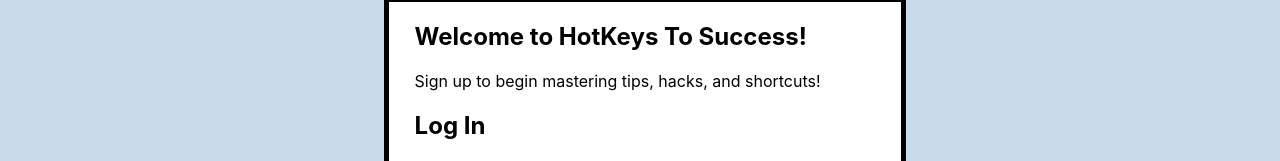
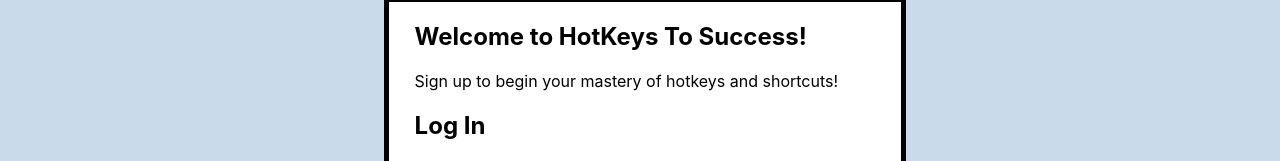
Before and after one commit to mkenton/hotkeys-to-success, a React (Create React App) app: page /lessons in a window 1280 px wide. Shown: the part 211-372 px from the top of the page. Built offline with nearby package versions, Linux system fonts and the light colour scheme.

Commit message:
lessoncontainer and lesson components

```diff
--- a/package.json
+++ b/package.json
@@ -14,7 +14,7 @@
     "web-vitals": "^1.1.2"
   },
   "scripts": {
-    "start": "react-scripts start",
+    "start": "PORT=3001 react-scripts start",
     "build": "react-scripts build",
     "test": "react-scripts test",
     "eject": "react-scripts eject"
--- a/src/App.js
+++ b/src/App.js
@@ -8,6 +8,7 @@
 import Button from './styles/Button';
 import NavBar from './components/NavBar'
 import CheatSheet from './components/CheatSheet'
+import LessonContainer from './components/LessonContainer';
 // import { BrowserRouter, Switch, Route, Link, Redirect } from 'react-router-dom';
 
 
@@ -55,22 +56,6 @@
     }
   }, []);
 
-  //   if (loggedIn) {
-  //     return (
-  //       <Home user={user}/>
-  //         )
-  //  }
-  //         else {
-  // return (
-  //     <div className="main-div">{
-  //       loggedIn ? (
-  //   <Home user={user} />
-  //   ):
-  //         <Login setCurrentUser={setCurrentUser} url={url}/>
-  // }
-  // </div>
-
-
 
   if (loggedIn) {
     return (
@@ -81,6 +66,9 @@
           <Switch>
             <Route path="/cheat_sheet">
               <CheatSheet user={user}/>
+            </Route>
+            <Route path="/lessons">
+              <LessonContainer/>
             </Route>
             <Route exact path="/">
               <Home user={user} />
@@ -99,7 +87,7 @@
         <Header />
         <div className="form-container" >
           <h2>Welcome to HotKeys To Success!</h2>
-          <p>Sign up to begin mastering tips, hacks, and shortcuts!</p>
+          <p>Sign up to begin your mastery of hotkeys and shortcuts!</p>
           {showLogin ? (
             <>
 
--- /dev/null
+++ b/src/components/Lesson.js
@@ -0,0 +1,9 @@
+function Lesson() {
+
+    return (
+        <div className="lesson">
+       <h1>Lesson</h1>
+       </div>
+    )
+}
+export default Lesson
--- a/src/components/LessonContainer.js
+++ b/src/components/LessonContainer.js
@@ -1,7 +1,12 @@
+import Lesson from './Lesson'
+
 function LessonContainer() {
 
     return (
+        <div className="lesson-container">
        <h1>LessonContainer</h1>
+       <Lesson/>
+       </div>
     )
 }
 export default LessonContainer
--- a/src/components/Login.js
+++ b/src/components/Login.js
@@ -4,7 +4,7 @@
 
 function Login({ setCurrentUser, url }) {
 
-    // // refactor for more inputs
+    // // refactor for more inputs, use for all onChange handlers
     // const [formData, setFormData] = useState({
     //     username: "",
     //     password: "",
```
Also changed, not shown: src/components/testscript.js (deleted, +0 -38 lines).
